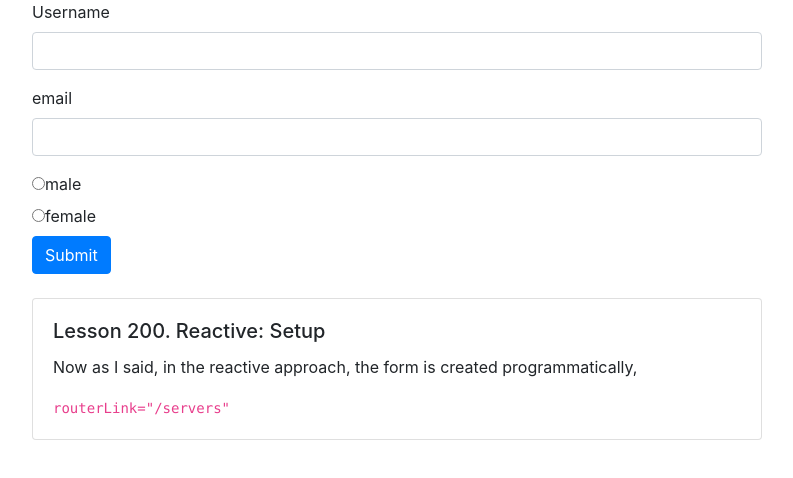
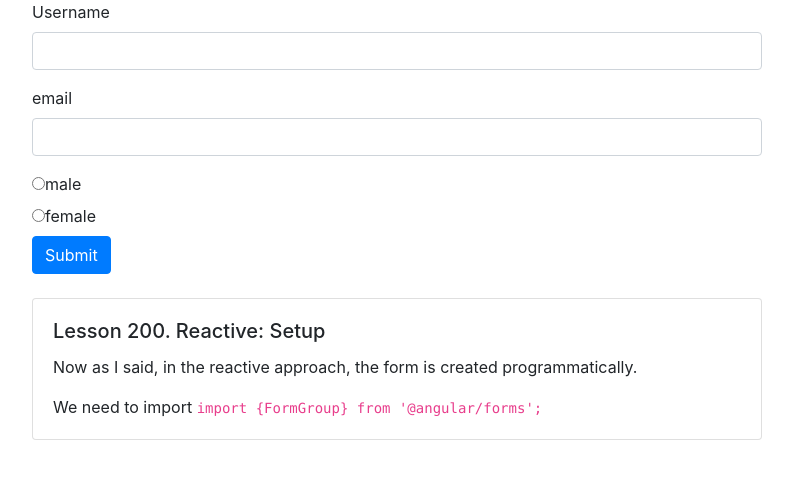
Before and after one commit to Sandro81/section15-reactive-setup-form, an Angular app: page / in a window 1280 px wide. Shown: the top 478 px of the page, without its empty margins (53-846 px from the left). Built offline with nearby package versions, Linux system fonts and the light colour scheme.

Commit message:
section15 reactive setup form

```diff
--- a/src/app/app.component.html
+++ b/src/app/app.component.html
@@ -30,8 +30,8 @@
       <div class="card">
         <div class="card-body">
           <h5 class="card-title">Lesson 200. Reactive: Setup </h5>
-          <p class="card-text"> Now as I said, in the reactive approach, the form is created programmatically, </p>
-          <p class="card-text"> <code>routerLink="/servers" </code></p>
+          <p class="card-text"> Now as I said, in the reactive approach, the form is created programmatically. </p>
+          <p class="card-text">We need to import <code>import &#123;FormGroup} from '@angular/forms';</code></p>
         </div>
       </div>
 
```
